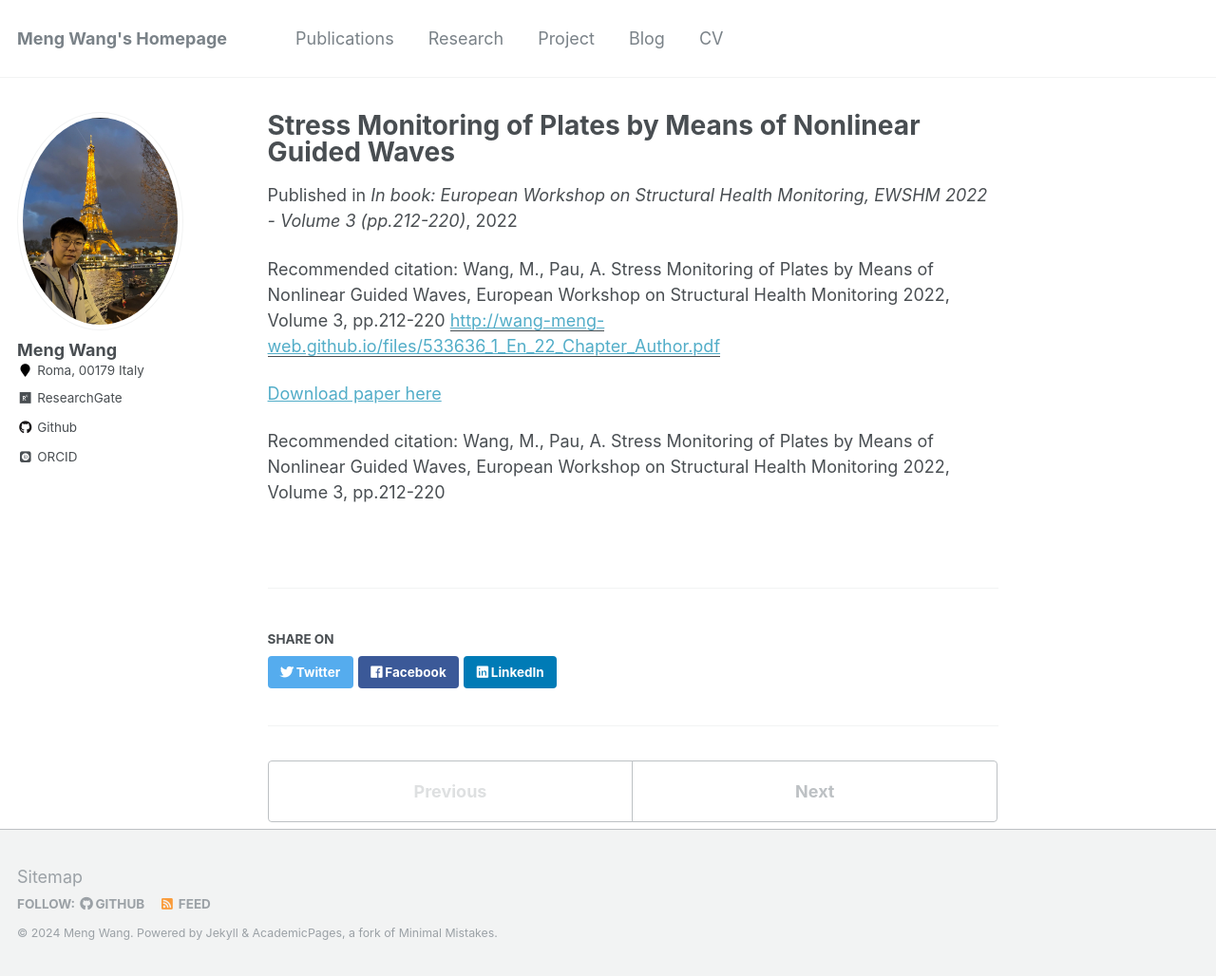
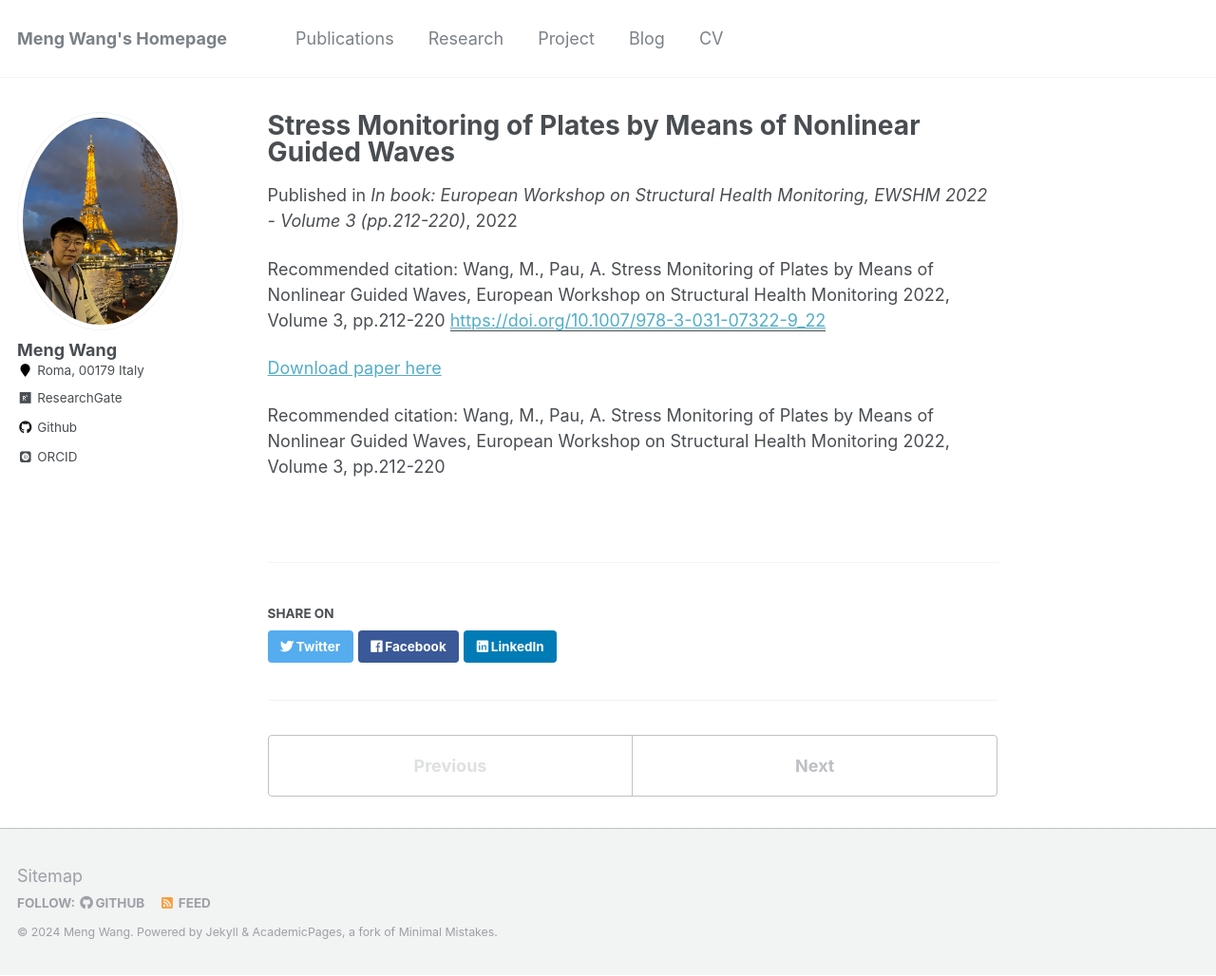
Before and after one commit to wang-meng-web/wang-meng-web.github.io, a Jekyll site: the page built from _publications/2009-10-01-paper-title-number-1.md, in a window 1280 px wide and 1028 px high. Shown: the whole window at 95% size. Built offline with Jekyll 4.4.1, drawn with Linux system fonts in a browser that asks for light colours; some web fonts are replaced; part of the change alters nothing that is shown.

Commit message:
Update 2009-10-01-paper-title-number-1.md

```diff
--- a/_publications/2009-10-01-paper-title-number-1.md
+++ b/_publications/2009-10-01-paper-title-number-1.md
@@ -5,7 +5,7 @@ permalink: /publication/2009-10-01-paper-title-number-1
 excerpt: '**Meng Wang**, Annamaria Pau'
 date: 2022-06-01
 venue: 'In book: European Workshop on Structural Health Monitoring, EWSHM 2022 - Volume 3 (pp.212-220)'
-paperurl: 'http://wang-meng-web.github.io/files/533636_1_En_22_Chapter_Author.pdf'
+paperurl: 'https://doi.org/10.1007/978-3-031-07322-9_22'
 citation: 'Wang, M., Pau, A. Stress Monitoring of Plates by Means of Nonlinear Guided Waves, European Workshop on Structural Health Monitoring 2022, Volume 3, pp.212-220'
 ---
 
```
